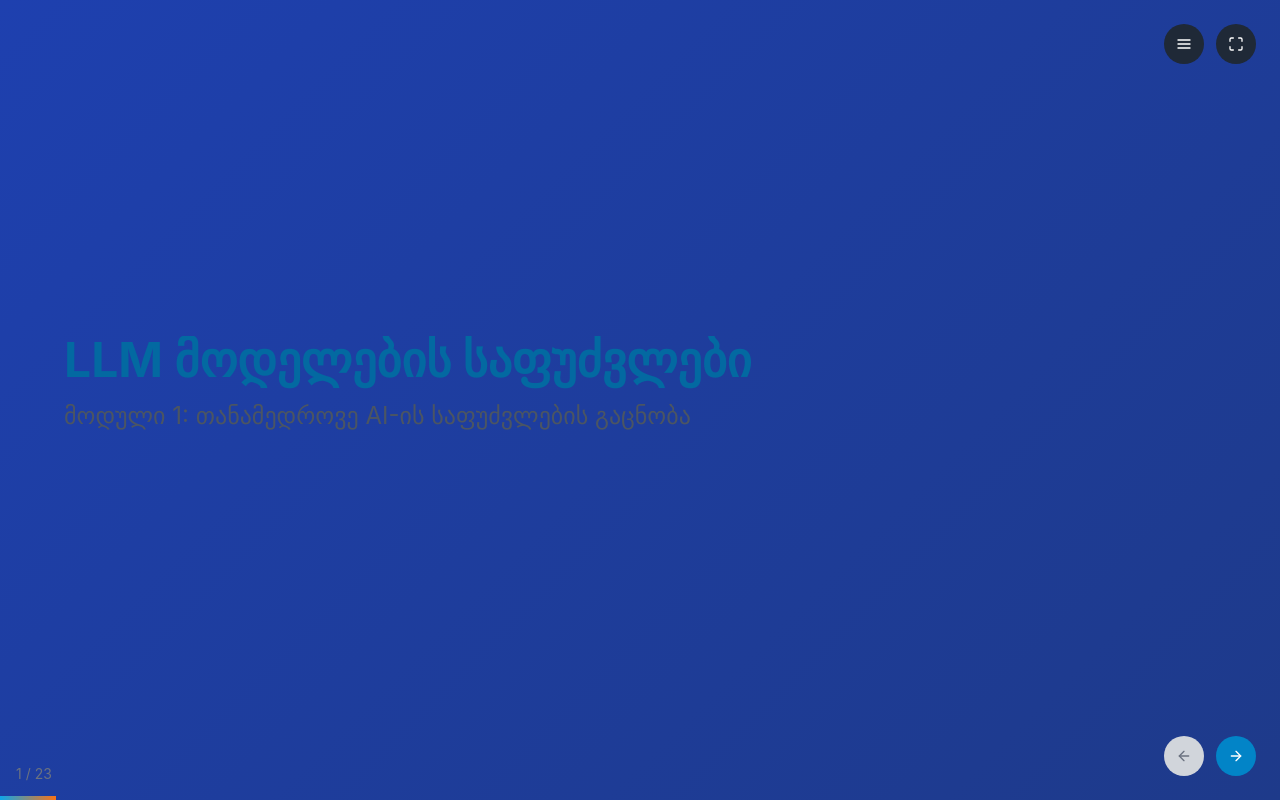
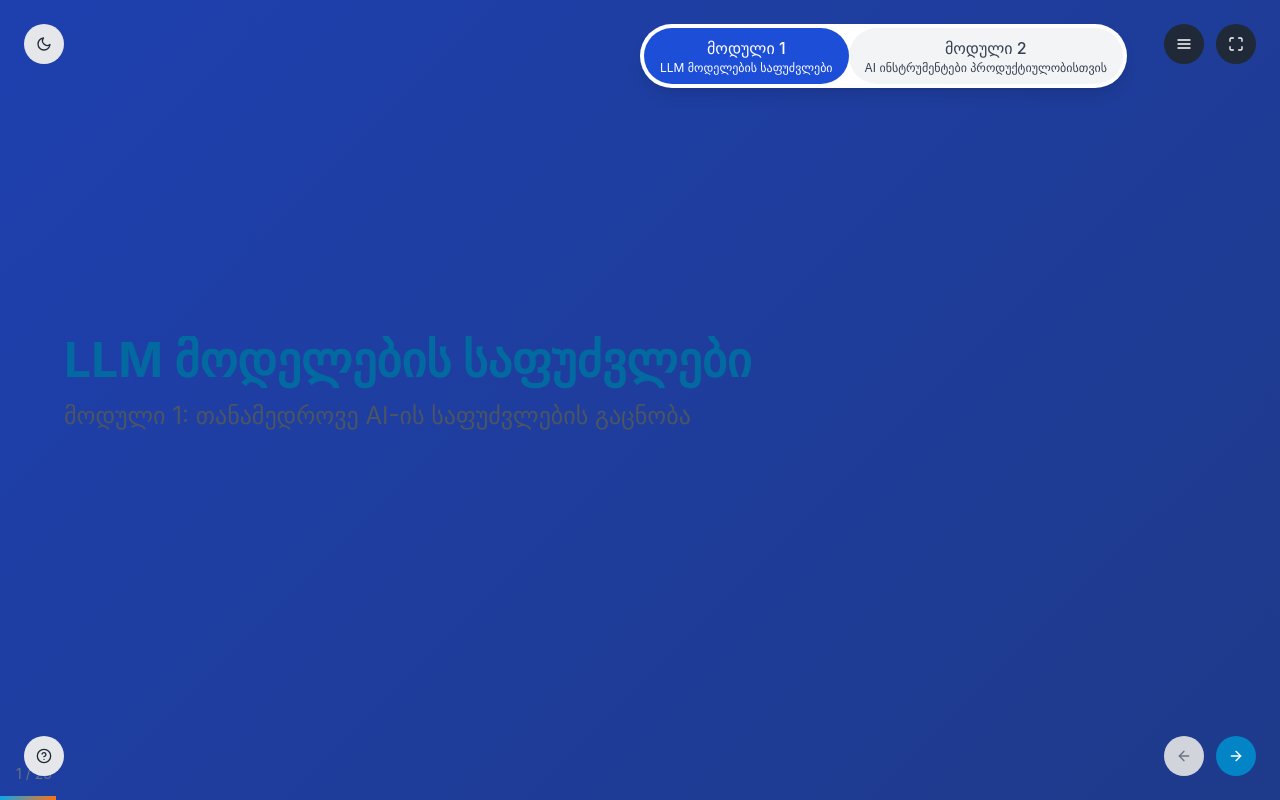
Before and after one commit to st0ckitch/genAI-course, a Next.js app: page / in a window 1280 px wide. Built offline with nearby package versions, Linux system fonts and the light colour scheme.

Commit message:
Update Presentation.js

```diff
--- a/components/Presentation.js
+++ b/components/Presentation.js
@@ -98,6 +98,15 @@ const Presentation = () => {
 
   return (
     <div className={`slide-container ${isPresenterMode ? 'presenter-mode' : ''}`}>
+      {/* Add the ModuleSelector component here */}
+      <ModuleSelector currentModule={currentModule} onModuleChange={handleModuleChange} />
+
+      {/* Add ThemeSwitch for light/dark mode */}
+      <ThemeSwitch />
+
+      {/* Add KeyboardControls for help */}
+      <KeyboardControls />
+
       <AnimatePresence mode="wait">
         <motion.div
           key={currentSlide}
@@ -108,7 +117,7 @@ const Presentation = () => {
           className="h-full w-full"
         >
           <Slide
-            content={slides[currentSlide]}
+            content={currentSlides[currentSlide]}
             slideNumber={currentSlide + 1}
             totalSlides={totalSlides}
           />
@@ -168,7 +177,7 @@ const Presentation = () => {
         >
           <h3 className="text-lg font-bold mb-3">Slides</h3>
           <ul className="space-y-2">
-            {slides.map((slide, index) => (
+            {currentSlides.map((slide, index) => (
               <li key={index}>
                 <button
                   onClick={() => goToSlide(index)}
```
